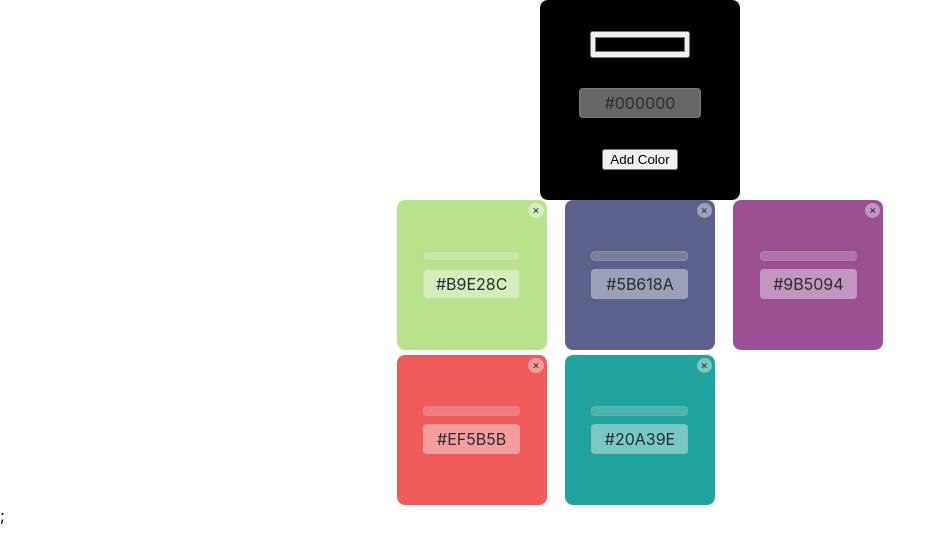
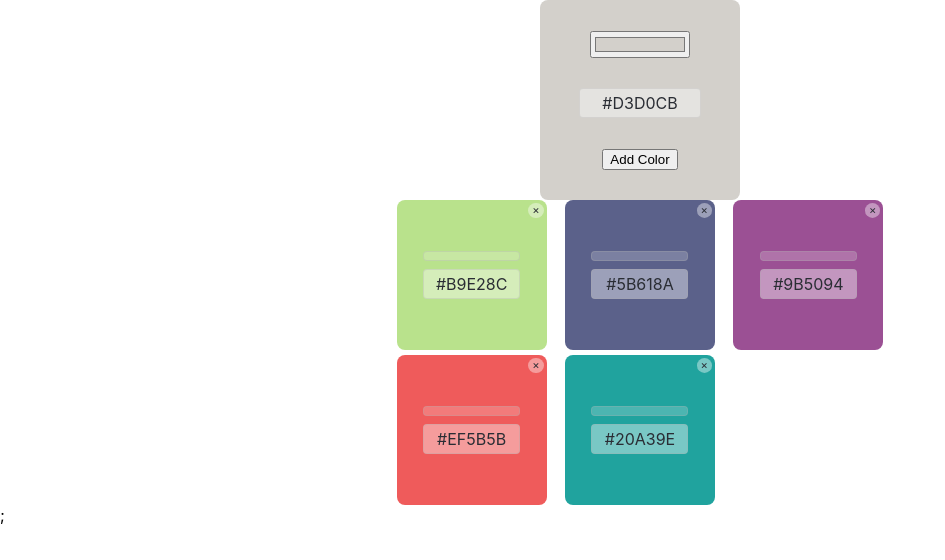
Before and after one commit to jecaps/Color-Saver-App, a React (Create React App) app: page / in a window 1280 px wide. Shown: the top 560 px of the page, without its empty margins (0-945 px from the left). Built offline with nearby package versions, Linux system fonts and the light colour scheme; no server answers.

Commit message:
Change Default Color

```diff
--- a/src/components/form/Form.js
+++ b/src/components/form/Form.js
@@ -1,7 +1,7 @@
 import { useState } from "react";
 
 function Form({ addColor }) {
-  const [pickedColor, setPickedColor] = useState("#000000");
+  const [pickedColor, setPickedColor] = useState("#D3D0CB");
 
   console.log(pickedColor);
 
@@ -9,7 +9,7 @@ function Form({ addColor }) {
     e.preventDefault();
     e.stopPropagation();
     addColor(pickedColor);
-    setPickedColor("#000000");
+    setPickedColor("#D3D0CB");
     e.target.reset();
   };
 
```
